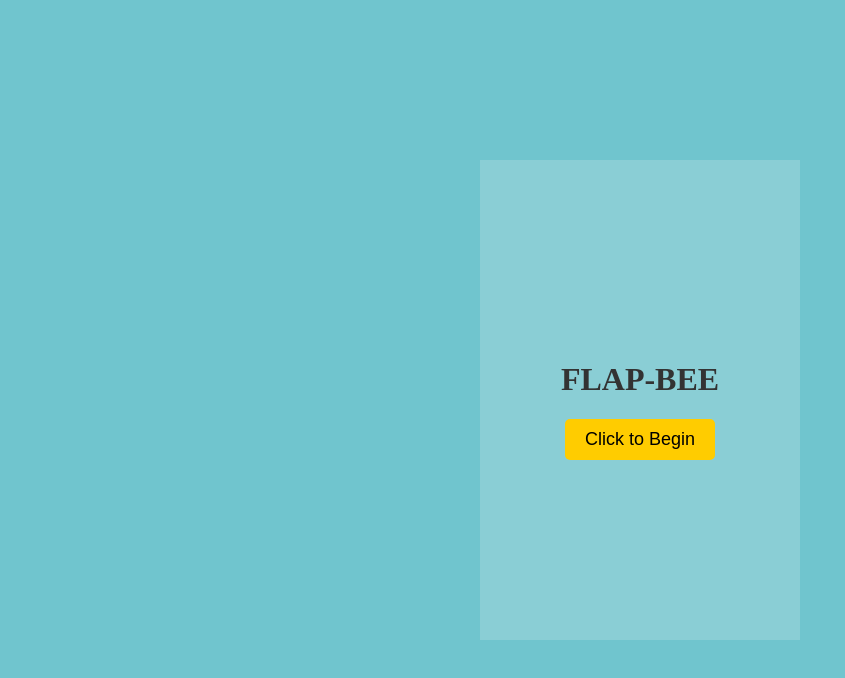
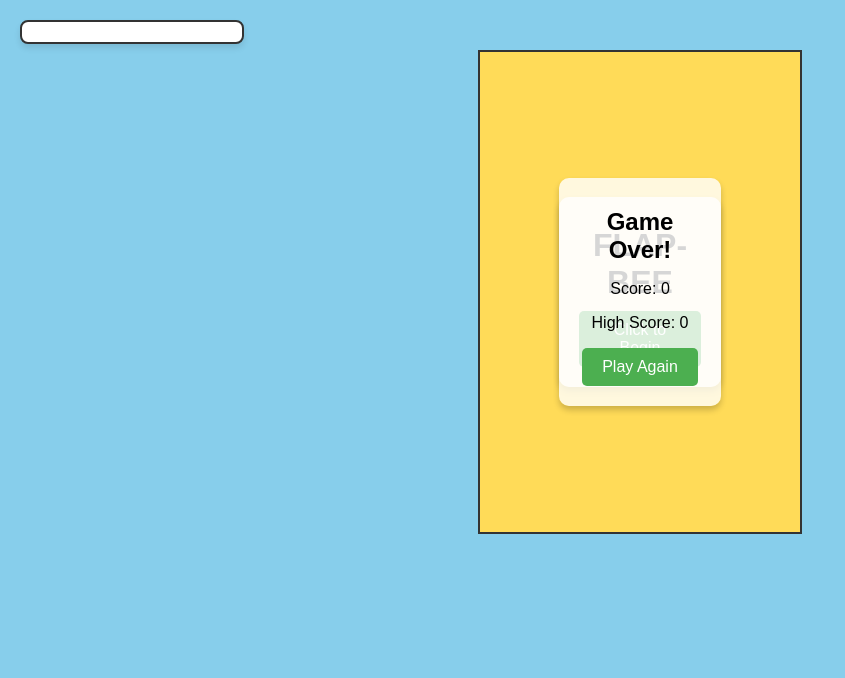
Before and after one commit to duckworths/flap-bee, a plain HTML site: page index.html in a window 1280 px wide. Shown: the whole page, without its empty margins (0-845 px from the left). Drawn offline with Linux system fonts and the light colour scheme; no server answers.

Commit message:
Update styles.css

```diff
--- a/styles.css
+++ b/styles.css
@@ -1,73 +1,75 @@
 body {
     margin: 0;
     padding: 0;
-    overflow: hidden; /* Prevent scrolling */
-    background: #70c5ce;
-    display: flex;
-    justify-content: center;
-    align-items: center;
-    height: 100vh;
+    font-family: Arial, sans-serif;
+    background-color: #87CEEB; /* Sky blue background */
+    text-align: center; /* Center-align content */
 }
 
-/* Parent container to hold canvas and overlays */
-.game-container {
-    position: relative; /* Ensure overlays are properly positioned */
-    width: 100%;
-    max-width: 320px; /* Maintain the game's original aspect ratio */
-    height: 100%;
-    max-height: 480px; /* Maintain the game's original aspect ratio */
-    margin: auto;
-    background-color: #f5f5f5; /* Optional: Change background color */
-    display: flex;
-    justify-content: center;
-    align-items: center;
-    overflow: hidden; /* Prevent elements from spilling outside */
-    box-sizing: border-box;
+h1, h2 {
+    margin: 10px;
 }
 
-canvas {
-    display: block;
-    width: 100%;
-    height: 100%;
-    max-width: 320px;
-    max-height: 480px;
+#leaderboard {
+    position: absolute;
+    top: 20px;
+    left: 20px;
+    background-color: #fff;
+    border: 2px solid #333;
+    border-radius: 8px;
+    padding: 10px;
+    width: 200px;
+    box-shadow: 0 4px 6px rgba(0, 0, 0, 0.1);
+    text-align: left;
 }
 
-/* Start and Game Over Overlays */
-#startScreen, #gameOverScreen {
-    position: absolute; /* Ensure these elements cover the canvas */
-    top: 0;
-    left: 0;
-    width: 100%;
-    height: 100%;
-    background: rgba(112, 197, 206, 0.8); /* Semi-transparent background */
-    display: flex;
-    flex-direction: column;
-    justify-content: center;
-    align-items: center;
-    z-index: 2; /* Place above the canvas */
+#leaderboard h2 {
+    font-size: 18px;
+    color: #333;
 }
 
-#startScreen.hidden, #gameOverScreen.hidden {
-    display: none; /* Hide when inactive */
+#leaderboard p {
+    margin: 5px 0;
+    font-size: 14px;
+    color: #555;
+}
+
+.game-container {
+    position: relative;
+    display: inline-block;
+    margin-top: 50px;
+}
+
+#startScreen, #gameOverScreen {
+    position: absolute;
+    top: 50%;
+    left: 50%;
+    transform: translate(-50%, -50%);
+    background: rgba(255, 255, 255, 0.8);
+    padding: 20px;
+    border-radius: 10px;
+    box-shadow: 0 4px 6px rgba(0, 0, 0, 0.2);
+    text-align: center;
 }
 
 button {
     padding: 10px 20px;
-    font-size: 18px;
+    font-size: 16px;
     cursor: pointer;
+    background-color: #4CAF50;
+    color: #fff;
     border: none;
     border-radius: 5px;
-    background-color: #ffcc00;
     transition: background-color 0.3s;
 }
 
 button:hover {
-    background-color: #ffdb4d;
+    background-color: #45a049;
 }
 
-#gameOverScreen p {
-    margin: 10px 0;
-    font-size: 24px;
-    color: #333;
+canvas {
+    background-color: #ffdb58; /* Add fallback color in case background image fails */
+    display: block;
+    margin: auto;
+    border: 2px solid #333;
 }
```
